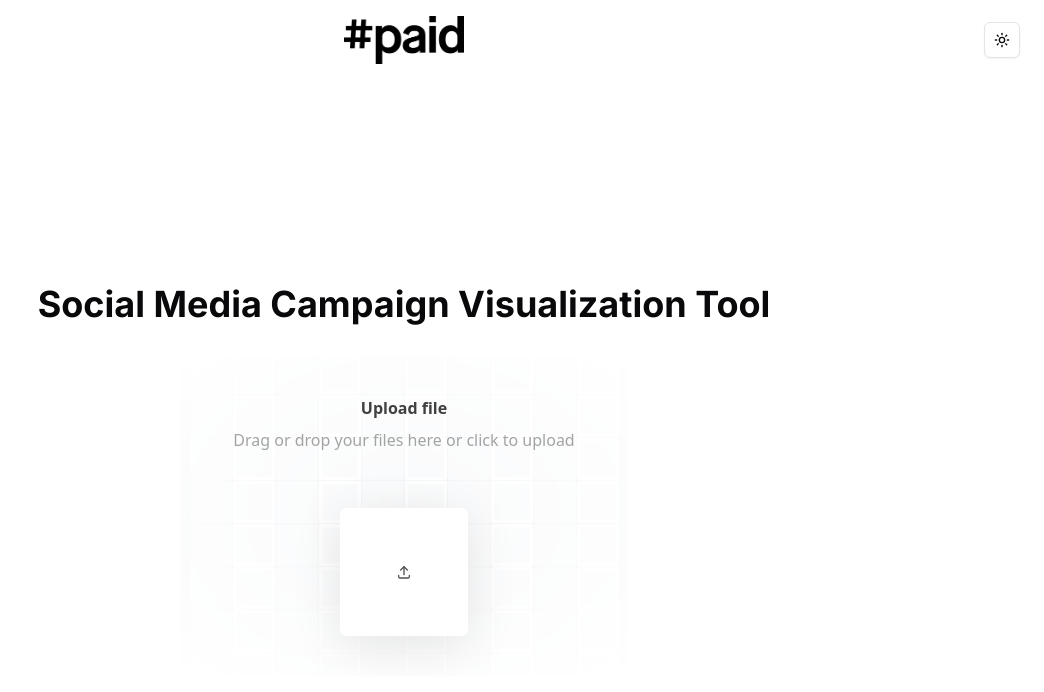
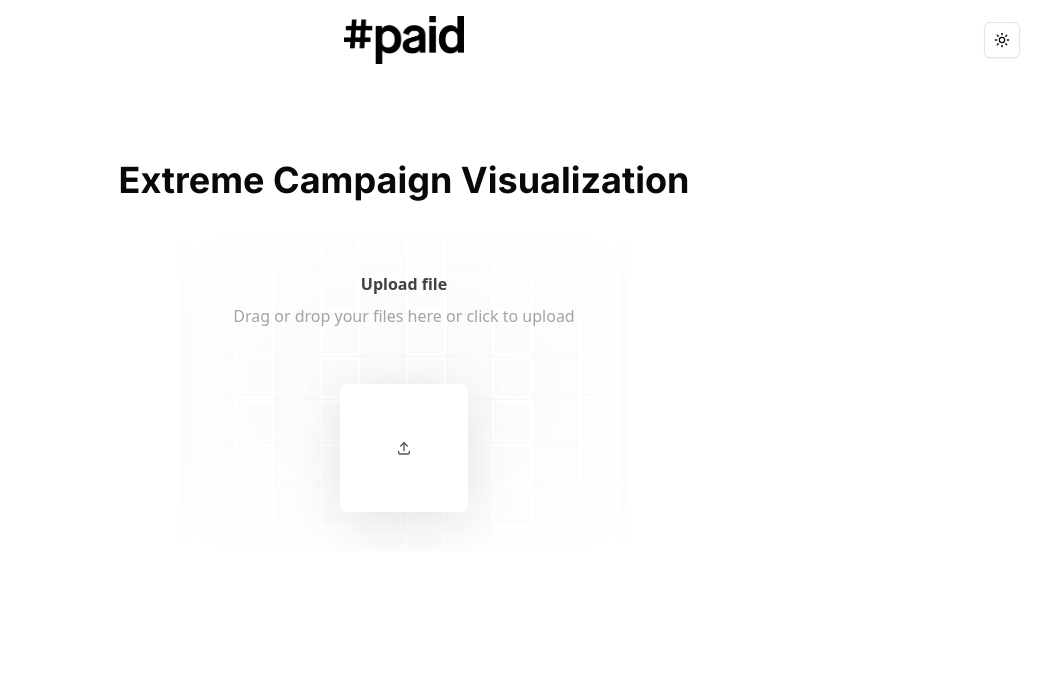
Before and after one commit to kauf5350/paid-analytics2, a Next.js app: page / in a window 1280 px wide. Shown: the top 692 px of the page, without its empty margins (236-1280 px from the left). Built offline with nearby package versions, Linux system fonts and the light colour scheme.

Commit message:
Small ui updates

```diff
--- a/app/page.tsx
+++ b/app/page.tsx
@@ -13,8 +13,8 @@
   }
 
   return (
-    <main className="flex min-h-screen flex-col items-center justify-center p-24">
-      <h1 className="text-4xl font-bold mb-8">Social Media Campaign Visualization Tool</h1>
+    <main className="flex min-h-screen flex-col items-center justify-start p-8">
+      <h1 className="text-4xl font-bold mb-8 mt-12">Extreme Campaign Visualization</h1>
       <CSVUploader onFilesUploaded={handleFilesUploaded} />
       {uploadedFiles.length > 0 && (
         <div className="mt-8">
```
